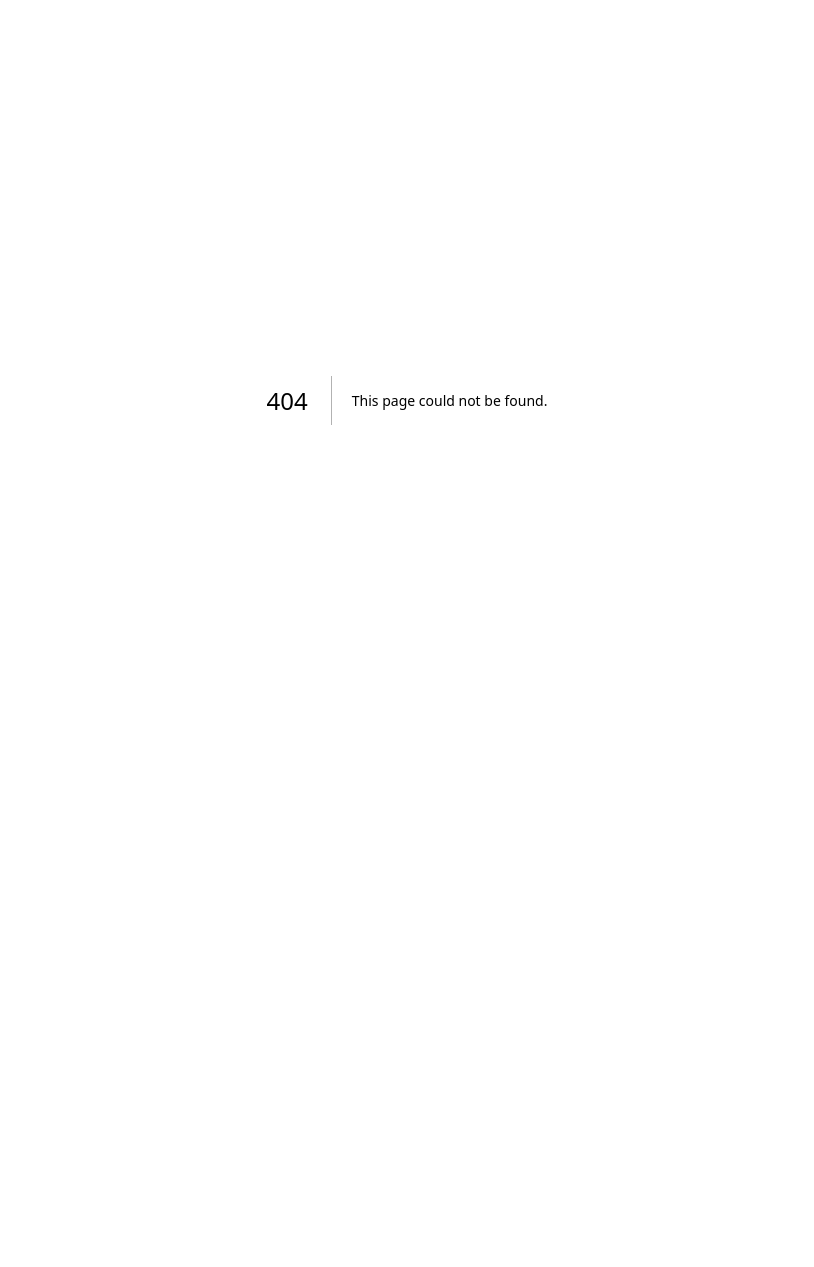
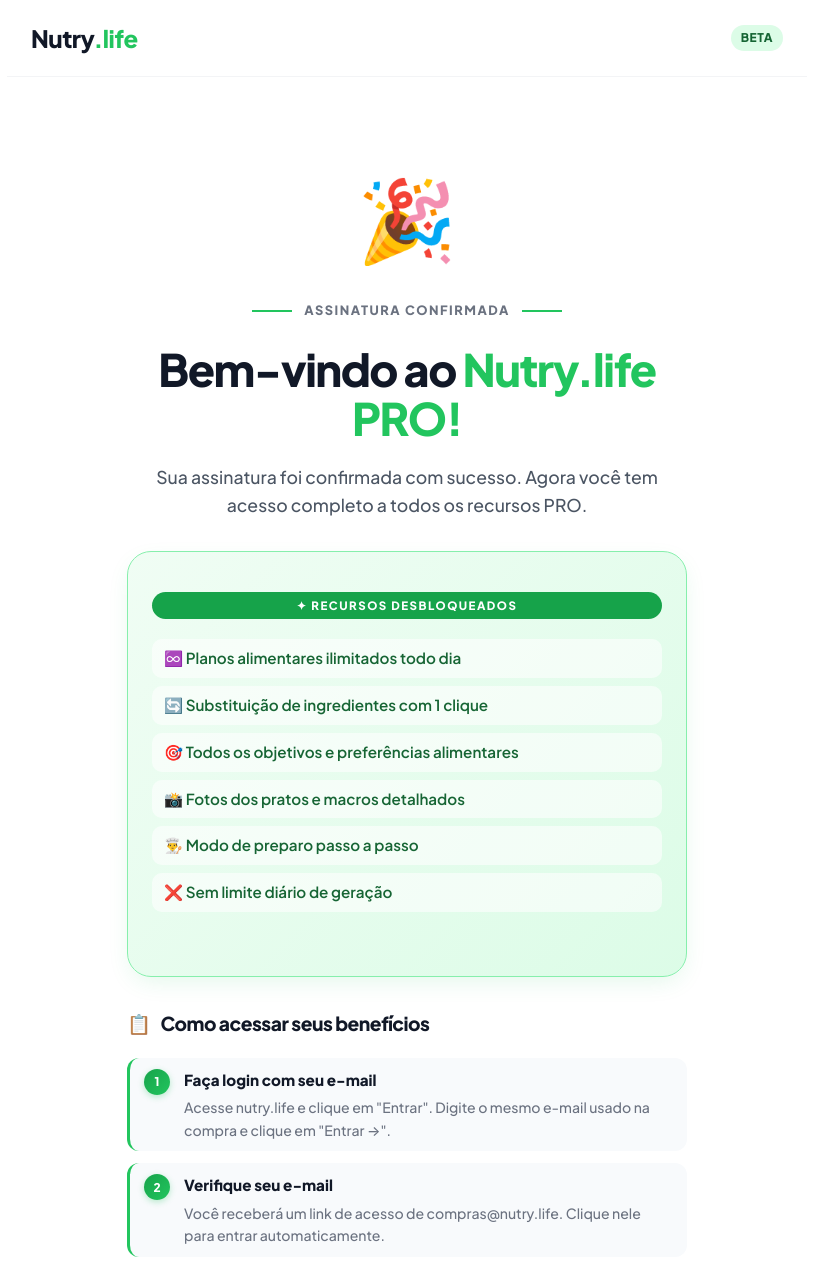
Before and after one commit to elevanceseguros/Nutri, a Next.js app: page /pro in a window 1280 px wide. Before the commit this address had no page. Shown: the top 1267 px of the page, without its empty margins (233-1047 px from the left). Before the commit the page ends 800 px from the top, so only its background shows below. Built offline with nearby package versions, Linux system fonts and the light colour scheme.

Commit message:
Create page.tsx

```diff
--- /dev/null
+++ b/src/app/pro/page.tsx
@@ -0,0 +1,157 @@
+import type { Metadata } from "next";
+import Link from "next/link";
+import styles from "../page.module.css";
+
+export const metadata: Metadata = {
+  title: "Bem-vindo ao Nutry.life PRO! 🚀",
+  description: "Sua assinatura PRO foi confirmada. Acesse planos ilimitados e substituição de ingredientes.",
+};
+
+export default function ProPage() {
+  return (
+    <>
+      <header className={styles.header}>
+        <Link href="/" className={styles.logo} style={{ textDecoration: 'none' }}>
+          Nutry<span className={styles.logoAccent}>.life</span>
+        </Link>
+        <div className={styles.badge}>Beta</div>
+      </header>
+
+      <main className={styles.main}>
+        <div className="fade-up" style={{ maxWidth: '560px', margin: '0 auto', textAlign: 'center' }}>
+
+          {/* Hero */}
+          <div style={{ fontSize: '5rem', marginBottom: '1.5rem' }}>🎉</div>
+
+          <div className={styles.heroEyebrow} style={{ justifyContent: 'center' }}>
+            <div className={styles.heroLine} />
+            <span className={styles.heroEyebrowText}>Assinatura confirmada</span>
+            <div className={styles.heroLine} />
+          </div>
+
+          <h1 className={styles.heroTitle} style={{ fontSize: 'clamp(2rem, 5vw, 2.8rem)' }}>
+            Bem-vindo ao <em className={styles.heroEm}>Nutry.life PRO!</em>
+          </h1>
+          <p className={styles.heroSub} style={{ marginBottom: '2rem' }}>
+            Sua assinatura foi confirmada com sucesso. Agora você tem acesso completo a todos os recursos PRO.
+          </p>
+
+          {/* O que foi desbloqueado */}
+          <div className={styles.premiumBanner} style={{ textAlign: 'left', marginBottom: '2rem' }}>
+            <div className={styles.premiumBadgeTop} style={{ display: 'block', textAlign: 'center', marginBottom: '1.25rem' }}>✦ RECURSOS DESBLOQUEADOS</div>
+            <div className={styles.premiumFeatures}>
+              <div className={styles.premiumFeatureItem}>♾️ Planos alimentares ilimitados todo dia</div>
+              <div className={styles.premiumFeatureItem}>🔄 Substituição de ingredientes com 1 clique</div>
+              <div className={styles.premiumFeatureItem}>🎯 Todos os objetivos e preferências alimentares</div>
+              <div className={styles.premiumFeatureItem}>📸 Fotos dos pratos e macros detalhados</div>
+              <div className={styles.premiumFeatureItem}>👨‍🍳 Modo de preparo passo a passo</div>
+              <div className={styles.premiumFeatureItem}>❌ Sem limite diário de geração</div>
+            </div>
+          </div>
+
+          {/* Instruções */}
+          <div className={styles.qBlock} style={{ textAlign: 'left' }}>
+            <div className={styles.qLabelRow}>
+              <span className={styles.qNum}>📋</span>
+              <span className={styles.qLabel}>Como acessar seus benefícios</span>
+            </div>
+            <div style={{ display: 'flex', flexDirection: 'column', gap: '12px' }}>
+              {[
+                {
+                  num: "1",
+                  titulo: "Faça login com seu e-mail",
+                  desc: "Acesse nutry.life e clique em \"Entrar\". Digite o mesmo e-mail usado na compra e clique em \"Entrar →\"."
+                },
+                {
+                  num: "2",
+                  titulo: "Verifique seu e-mail",
+                  desc: "Você receberá um link de acesso de compras@nutry.life. Clique nele para entrar automaticamente."
+                },
+                {
+                  num: "3",
+                  titulo: "Gere seu primeiro plano PRO",
+                  desc: "Selecione seu objetivo, preferência alimentar e número de refeições. Agora sem limite diário!"
+                },
+                {
+                  num: "4",
+                  titulo: "Use a substituição de ingredientes",
+                  desc: "Dentro de cada refeição, clique em \"substituir\" em qualquer ingrediente para receber 3 opções personalizadas."
+                },
+              ].map((passo, i) => (
+                <div key={i} className={styles.preparoItem}>
+                  <span className={styles.preparoNum}>{passo.num}</span>
+                  <div>
+                    <div style={{ fontWeight: 800, color: '#111827', marginBottom: '4px', fontSize: '0.95rem' }}>{passo.titulo}</div>
+                    <div style={{ color: '#6b7280', fontSize: '0.88rem', lineHeight: 1.6, fontWeight: 500 }}>{passo.desc}</div>
+                  </div>
+                </div>
+              ))}
+            </div>
+          </div>
+
+          {/* Dica */}
+          <div className={styles.tipCard} style={{ marginBottom: '2rem', textAlign: 'left' }}>
+            <div className={styles.tipIcon}>💡</div>
+            <div>
+              <div className={styles.tipTitle}>Dica importante</div>
+              <div className={styles.tipText}>
+                Use o <strong>mesmo e-mail da compra</strong> para fazer login. É ele que está vinculado à sua assinatura PRO no sistema. Dúvidas? Entre em contato: <strong>compras@nutry.life</strong>
+              </div>
+            </div>
+          </div>
+
+          {/* CTA */}
+          <Link href="/login" className={styles.btnPrimary} style={{ display: 'block', textDecoration: 'none', marginBottom: '1rem' }}>
+            Fazer login e começar agora →
+          </Link>
+
+          <Link href="/" style={{ display: 'block', textAlign: 'center', fontSize: '0.85rem', color: '#9ca3af', fontWeight: 600, textDecoration: 'none', marginBottom: '3rem' }}>
+            Ou gerar um plano sem login primeiro
+          </Link>
+
+          {/* FAQ rápido */}
+          <div className={styles.qBlock} style={{ textAlign: 'left' }}>
+            <div className={styles.qLabelRow}>
+              <span className={styles.qNum}>❓</span>
+              <span className={styles.qLabel}>Dúvidas frequentes</span>
+            </div>
+            <div style={{ display: 'flex', flexDirection: 'column', gap: '1rem' }}>
+              {[
+                {
+                  q: "Quando meu acesso PRO é ativado?",
+                  a: "Imediatamente após a confirmação do pagamento. Se fizer login agora já terá acesso completo."
+                },
+                {
+                  q: "Como cancelo a assinatura?",
+                  a: "Você pode cancelar a qualquer momento diretamente no Cakto, sem multa ou burocracia. Seu acesso PRO continua até o fim do período pago."
+                },
+                {
+                  q: "Esqueci o e-mail que usei na compra.",
+                  a: "Verifique o e-mail de confirmação que o Cakto enviou. Ele contém o endereço usado na compra. Em caso de dúvida, entre em contato: compras@nutry.life"
+                },
+                {
+                  q: "O PRO funciona em qualquer dispositivo?",
+                  a: "Sim! O Nutry.life é 100% web e funciona em celular, tablet e computador. Basta estar logado."
+                },
+              ].map((faq, i) => (
+                <div key={i} style={{ background: 'white', border: '1px solid #e5e7eb', borderRadius: '16px', padding: '1.25rem 1.5rem', boxShadow: '0 1px 4px rgba(0,0,0,0.04)', textAlign: 'left' }}>
+                  <div style={{ fontWeight: 800, color: '#111827', marginBottom: '6px', fontSize: '1rem' }}>❓ {faq.q}</div>
+                  <div style={{ color: '#6b7280', fontSize: '0.95rem', lineHeight: 1.6, fontWeight: 500 }}>{faq.a}</div>
+                </div>
+              ))}
+            </div>
+          </div>
+
+          {/* Footer */}
+          <div style={{ marginTop: '2rem', padding: '1.5rem', background: '#f9fafb', borderRadius: '16px', textAlign: 'center' }}>
+            <p style={{ fontSize: '0.85rem', color: '#9ca3af', fontWeight: 500, lineHeight: 1.6 }}>
+              Dúvidas ou problemas? Fale com a gente:<br />
+              <a href="mailto:compras@nutry.life" style={{ color: '#16a34a', fontWeight: 700, textDecoration: 'none' }}>compras@nutry.life</a>
+            </p>
+          </div>
+
+        </div>
+      </main>
+    </>
+  );
+}
```
